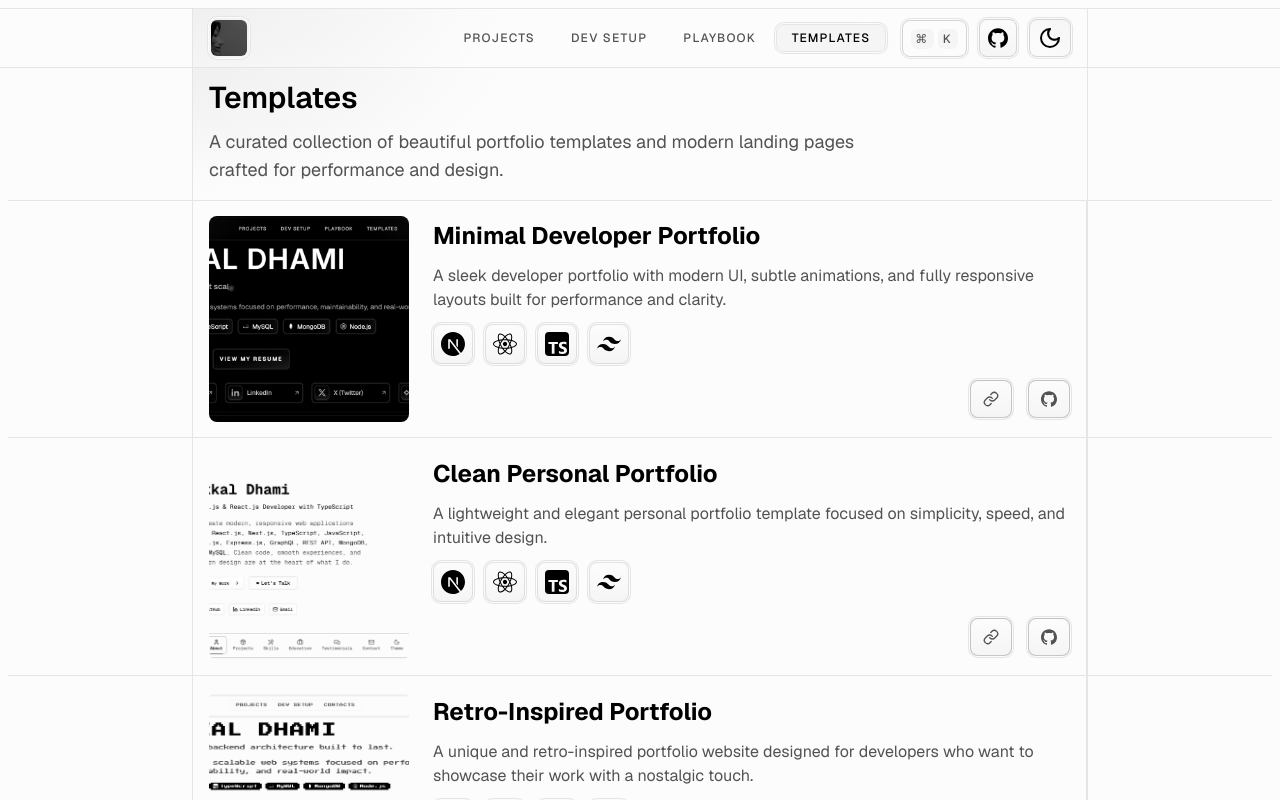
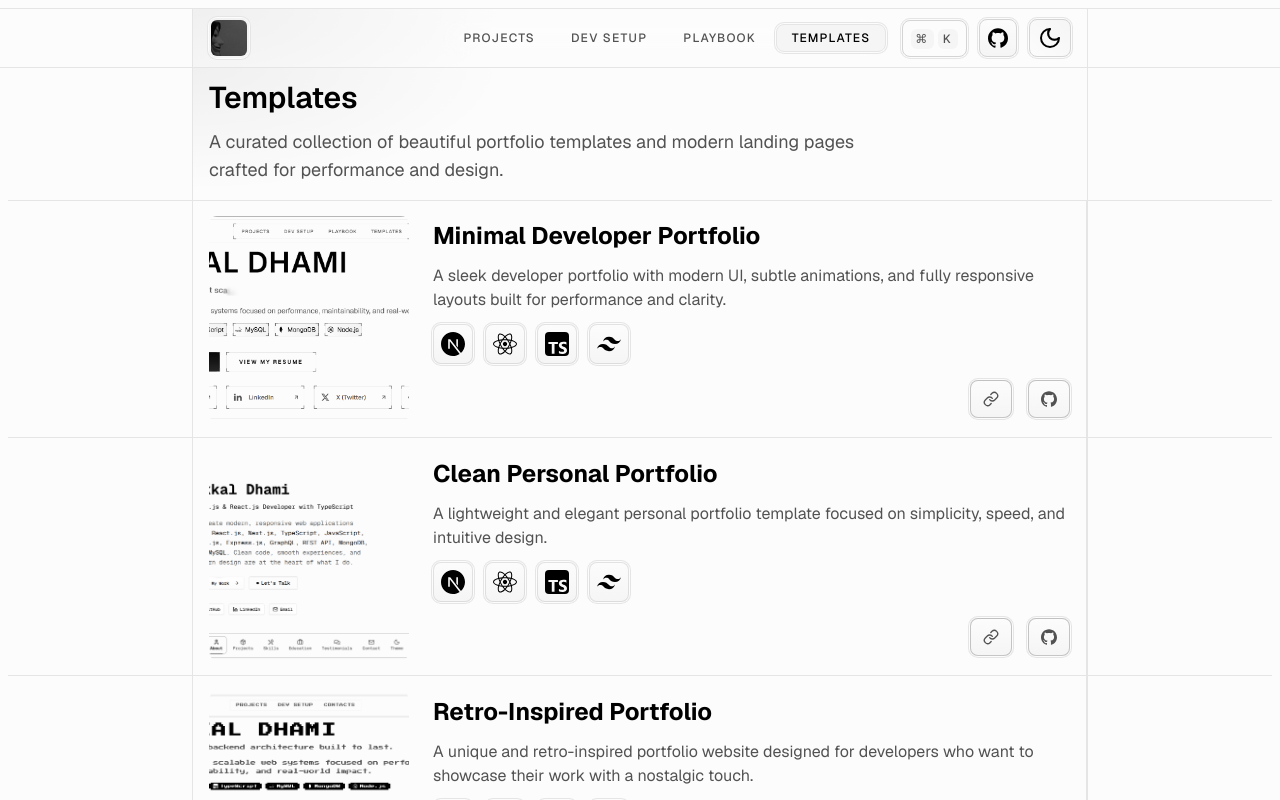
Before and after one commit to AkkalDhami/akkal-portfolio, a Next.js app: page /templates in a window 1280 px wide. Shown: the top 800 px of the page. Built offline with nearby package versions, Linux system fonts and the light colour scheme.

Commit message:
feat: add TemplateSection component and initial template assets

```diff
--- a/components/templates/template-section.tsx
+++ b/components/templates/template-section.tsx
@@ -28,7 +28,7 @@ export const TEMPLATE_DATA: ITemplate[] = [
     title: "Minimal Developer Portfolio",
     description:
       "A sleek developer portfolio with modern UI, subtle animations, and fully responsive layouts built for performance and clarity.",
-    thumbnail: "/images/og.png",
+    thumbnail: "/assets/templates/temp-1.png",
     githubUrl: `${GITHUB_URL}/akkal-dhami`,
     liveUrl: "https://akkal.com.np",
     technologies: [
```
Also changed, not shown: public/assets/templates/temp-1.png (added).
